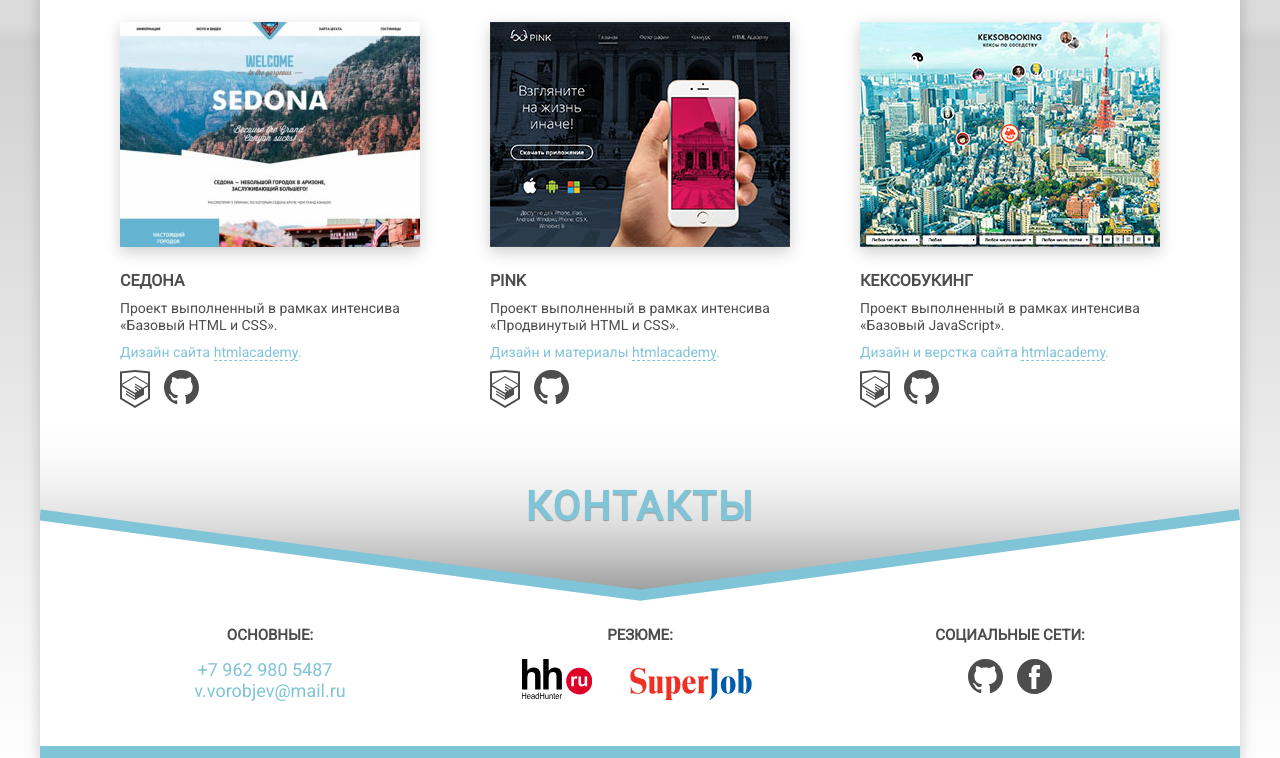
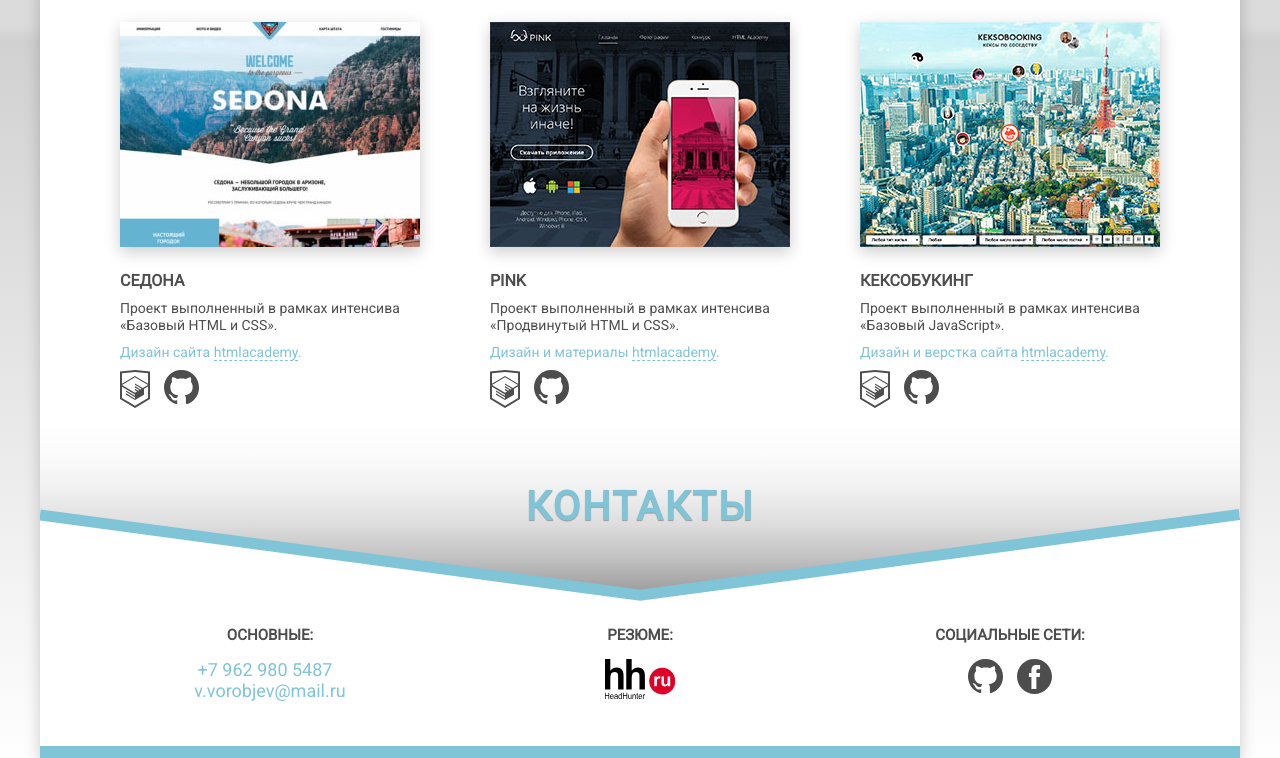
Before and after one commit to noatatat/noatatat.github.io, a website: page index.html in a window 1280 px wide. Shown: the part 707-1465 px from the top of the page. Drawn offline with Linux system fonts and the light colour scheme.

Commit message:
Update index.html

```diff
--- a/index.html
+++ b/index.html
@@ -276,9 +276,9 @@
               <a class="contacts__hh" href="https://hh.ru/resume/a7704e1bff045143560039ed1f466842304168">
                 <span class="visually-hidden">Портфолио на headhunter.ru</span>
               </a>
-              <a class="contacts__sj" href="https://www.superjob.ru/resume/frontend-razrabotchik-41234223.html">
+              <!--<a class="contacts__sj" href="https://www.superjob.ru/resume/frontend-razrabotchik-41234223.html">
                 <span class="visually-hidden">Портфолио на superjob.ru</span>
-              </a>
+              </a>-->
           </div>
           <div class="contacts__item">
             <h3>Социальные сети:</h3>
```
